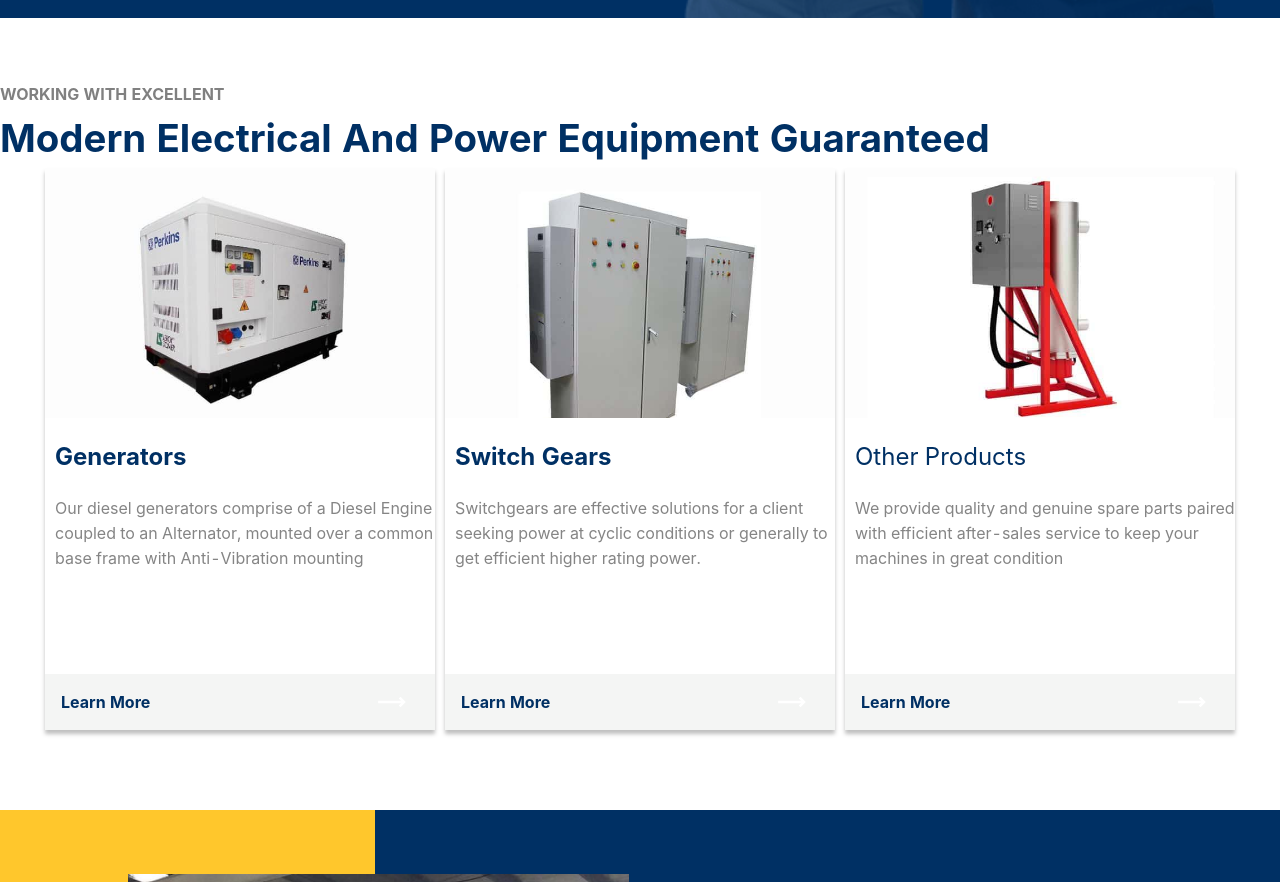
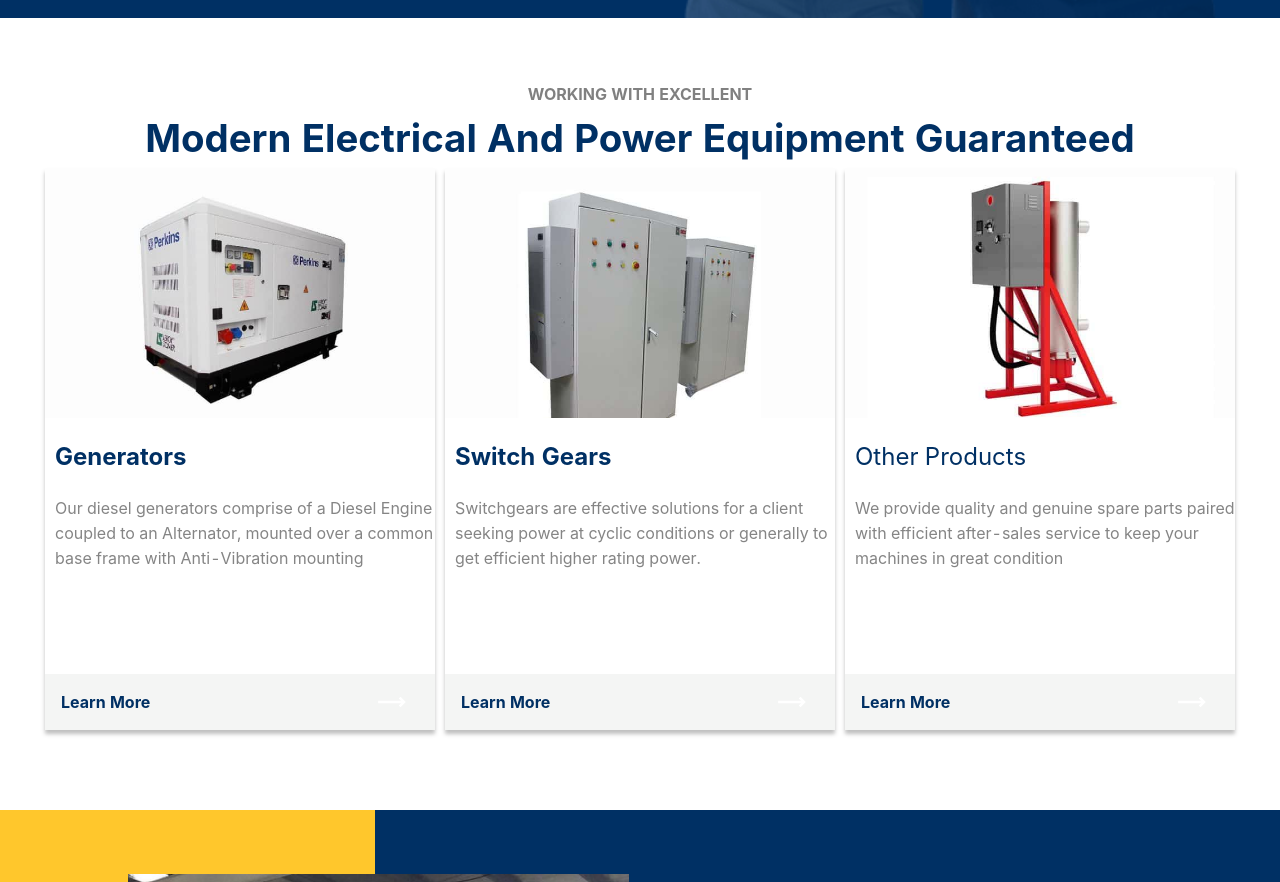
Before and after one commit to liferacer23/special-guacamole, a Next.js app: page / in a window 1280 px wide. Shown: the part 2120-3002 px from the top of the page. Built offline with nearby package versions, Linux system fonts and the light colour scheme.

Commit message:
text alignment fix

```diff
--- a/pages/index.js
+++ b/pages/index.js
@@ -430,6 +430,7 @@ export default function Home() {
             color: "#808080",
             fontWeight: "bold",
             width: "100%",
+            textAlign:"center"
           }}
         >
           WORKING WITH EXCELLENT
@@ -441,6 +442,7 @@ export default function Home() {
             color: "rgba(0, 48, 100, 1)",
             fontWeight: "bold",
             width: "100%",
+            textAlign:"center"
           }}
         >
           Modern Electrical And Power Equipment Guaranteed
```
